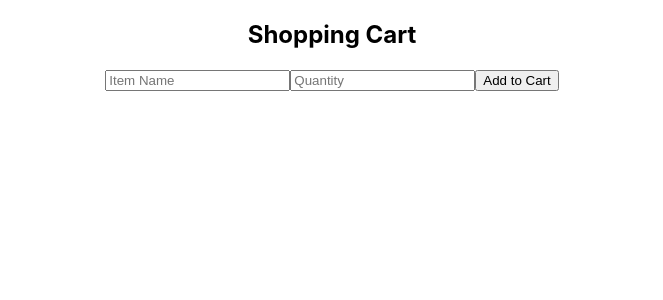
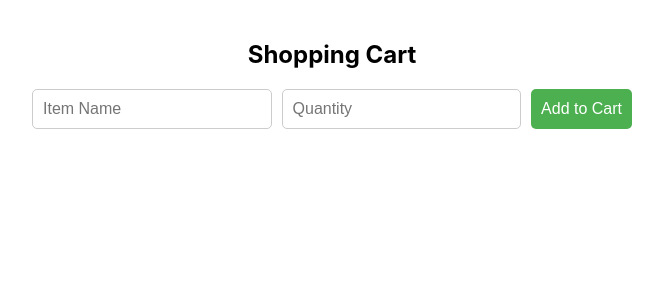
Before and after one commit to jegbune/CRUD-App, a React (Create React App) app: page / in a window 1280 px wide. Shown: the top 300 px of the page, without its empty margins (308-971 px from the left). Built offline with nearby package versions, Linux system fonts and the light colour scheme.

Commit message:
React App on CartPage with CSS Design from ChatGPT

```diff
--- a/src/CartPage.css
+++ b/src/CartPage.css
@@ -0,0 +1,48 @@
+.cart-page {
+    max-width: 600px;
+    margin: 0 auto;
+    padding: 20px;
+  }
+
+  .cart-list {
+    margin-top: 20px;
+  }
+
+  .cart-item {
+    display: grid;
+    grid-template-columns: 1fr 1fr auto auto;
+    grid-gap: 10px;
+    padding: 10px;
+    border: 1px solid #ccc;
+    border-radius: 5px;
+    background-color: #f8f8f8;
+  }
+
+  .add-item {
+    display: grid;
+    grid-template-columns: 1fr 1fr auto;
+    grid-gap: 10px;
+    margin-top: 20px;
+  }
+
+  .add-item input[type='text'],
+  .add-item input[type='number'] {
+    padding: 10px;
+    font-size: 16px;
+    border: 1px solid #ccc;
+    border-radius: 5px;
+  }
+
+  .add-item button {
+    padding: 10px;
+    font-size: 16px;
+    border: none;
+    border-radius: 5px;
+    background-color: #4caf50;
+    color: #fff;
+    cursor: pointer;
+  }
+
+  .add-item button:hover {
+    background-color: #45a049;
+  }
```
